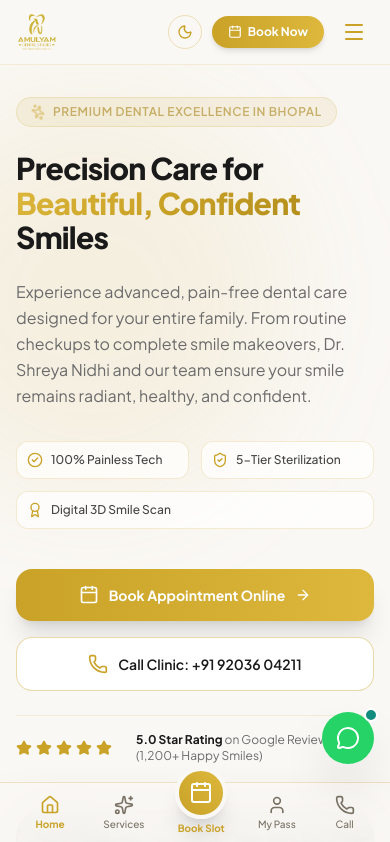
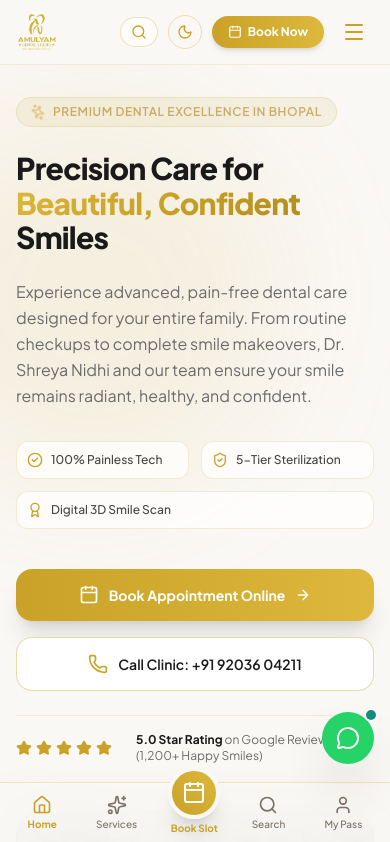
Before and after one commit to yashjain860/amulyam-dental-studio, a Next.js app: page / in a window 390 px wide. Shown: the top 842 px of the page. Built offline with nearby package versions, Linux system fonts and the light colour scheme.

Commit message:
feat(mobile): add direct search access to mobile header and mobile bottom navigation bar

```diff
--- a/src/components/layout/MobileBottomNav.tsx
+++ b/src/components/layout/MobileBottomNav.tsx
@@ -2,31 +2,49 @@
 
 import Link from "next/link";
 import { usePathname } from "next/navigation";
-import { Home, Sparkles, Calendar, User, Phone } from "lucide-react";
-import { CLINIC_INFO } from "@/lib/constants";
+import { Home, Sparkles, Calendar, User, Search } from "lucide-react";
+import { useSearch } from "../ui/GlobalSearch";
 
 export default function MobileBottomNav() {
   const pathname = usePathname();
-
-  const links = [
-    { href: "/", label: "Home", icon: Home },
-    { href: "/services", label: "Services", icon: Sparkles },
-    { href: "/book", label: "Book", icon: Calendar, isCenter: true },
-    { href: "/patient-portal", label: "My Pass", icon: User },
-  ];
+  const { openSearch } = useSearch();
 
   return (
-    <div className="md:hidden fixed bottom-0 left-0 right-0 z-40 bg-[#FAF8F5]/95 dark:bg-[#121110]/95 backdrop-blur-xl border-t border-[#C9A227]/25 px-4 py-2 shadow-2xl">
+    <div className="md:hidden fixed bottom-0 left-0 right-0 z-40 bg-[#FAF8F5]/95 dark:bg-[#121110]/95 backdrop-blur-xl border-t border-[#C9A227]/25 px-2 py-2 shadow-2xl">
       <div className="flex items-center justify-around">
-        {links.map((link) => {
-          const Icon = link.icon;
-          const isActive = pathname === link.href;
+        {/* Home */}
+        <Link
+          href="/"
+          className={`flex flex-col items-center py-1 px-2 rounded-xl transition-colors ${
+            pathname === "/"
+              ? "text-[#C9A227]"
+              : "text-[#7A7265] dark:text-[#A8A29E] hover:text-[#C9A227]"
+          }`}
+        >
+          <Home className="w-5 h-5" />
+          <span className={`text-[10px] mt-0.5 ${pathname === "/" ? "font-bold" : "font-medium"}`}>
+            Home
+          </span>
+        </Link>
 
-          if (link.isCenter) {
-            return (
+        {/* Services */}
         <Link
-                key={link.href}
-                href={link.href}
+          href="/services"
+          className={`flex flex-col items-center py-1 px-2 rounded-xl transition-colors ${
+            pathname === "/services"
+              ? "text-[#C9A227]"
+              : "text-[#7A7265] dark:text-[#A8A29E] hover:text-[#C9A227]"
+          }`}
+        >
+          <Sparkles className="w-5 h-5" />
+          <span className={`text-[10px] mt-0.5 ${pathname === "/services" ? "font-bold" : "font-medium"}`}>
+            Services
+          </span>
+        </Link>
+
+        {/* Book Slot (Center Floating Button) */}
+        <Link
+          href="/book"
           className="flex flex-col items-center -mt-6 group"
         >
           <div className="w-13 h-13 rounded-full bg-gradient-to-tr from-[#C9A227] to-[#DDB83C] text-white flex items-center justify-center shadow-xl border-4 border-[#FAF8F5] dark:border-[#121110] transform group-hover:scale-105 transition-transform">
@@ -36,35 +54,32 @@ export default function MobileBottomNav() {
             Book Slot
           </span>
         </Link>
-            );
-          }
 
-          return (
+        {/* Search Modal Trigger */}
+        <button
+          type="button"
+          onClick={openSearch}
+          className="flex flex-col items-center py-1 px-2 rounded-xl text-[#7A7265] dark:text-[#A8A29E] hover:text-[#C9A227] transition-colors cursor-pointer"
+          aria-label="Search treatments & doctors"
+        >
+          <Search className="w-5 h-5" />
+          <span className="text-[10px] font-medium mt-0.5">Search</span>
+        </button>
+
+        {/* Patient Portal / My Pass */}
         <Link
-              key={link.href}
-              href={link.href}
+          href="/patient-portal"
           className={`flex flex-col items-center py-1 px-2 rounded-xl transition-colors ${
-                isActive
+            pathname === "/patient-portal"
               ? "text-[#C9A227]"
               : "text-[#7A7265] dark:text-[#A8A29E] hover:text-[#C9A227]"
           }`}
         >
-              <Icon className="w-5 h-5" />
-              <span className={`text-[10px] mt-0.5 ${isActive ? "font-bold" : "font-medium"}`}>
-                {link.label}
+          <User className="w-5 h-5" />
+          <span className={`text-[10px] mt-0.5 ${pathname === "/patient-portal" ? "font-bold" : "font-medium"}`}>
+            My Pass
           </span>
         </Link>
-          );
-        })}
-
-        {/* Quick Call */}
-        <a
-          href={`tel:${CLINIC_INFO.rawPhone}`}
-          className="flex flex-col items-center py-1 px-2 text-[#7A7265] dark:text-[#A8A29E] hover:text-[#C9A227]"
-        >
-          <Phone className="w-5 h-5" />
-          <span className="text-[10px] font-medium mt-0.5">Call</span>
-        </a>
       </div>
     </div>
   );
--- a/src/components/layout/Navbar.tsx
+++ b/src/components/layout/Navbar.tsx
@@ -95,10 +95,11 @@ export default function Navbar() {
               <button
                 type="button"
                 onClick={openSearch}
-                className="hidden sm:flex items-center gap-2 px-3 py-1.5 rounded-full border border-[#C9A227]/30 hover:border-[#C9A227] text-[#7A7265] dark:text-[#A8A29E] hover:text-[#C9A227] text-xs bg-white/60 dark:bg-[#1C1A17]/60 transition-all cursor-pointer"
+                className="flex items-center gap-1.5 sm:gap-2 px-2.5 sm:px-3 py-1.5 rounded-full border border-[#C9A227]/30 hover:border-[#C9A227] text-[#7A7265] dark:text-[#A8A29E] hover:text-[#C9A227] text-xs bg-white/60 dark:bg-[#1C1A17]/60 transition-all cursor-pointer"
                 title="Search treatments & booking ID (Cmd+K)"
+                aria-label="Search dental treatments"
               >
-                <Search className="w-3.5 h-3.5 text-[#C9A227]" />
+                <Search className="w-4 h-4 sm:w-3.5 sm:h-3.5 text-[#C9A227]" />
                 <span className="hidden md:inline">Search...</span>
                 <kbd className="hidden md:inline text-[10px] bg-[#FAF8F5] dark:bg-[#2A2621] px-1.5 py-0.5 rounded border border-[#DDD] dark:border-[#444] font-mono">
                   ⌘K
```
Lines whose indentation alone changed are shown as unchanged.
